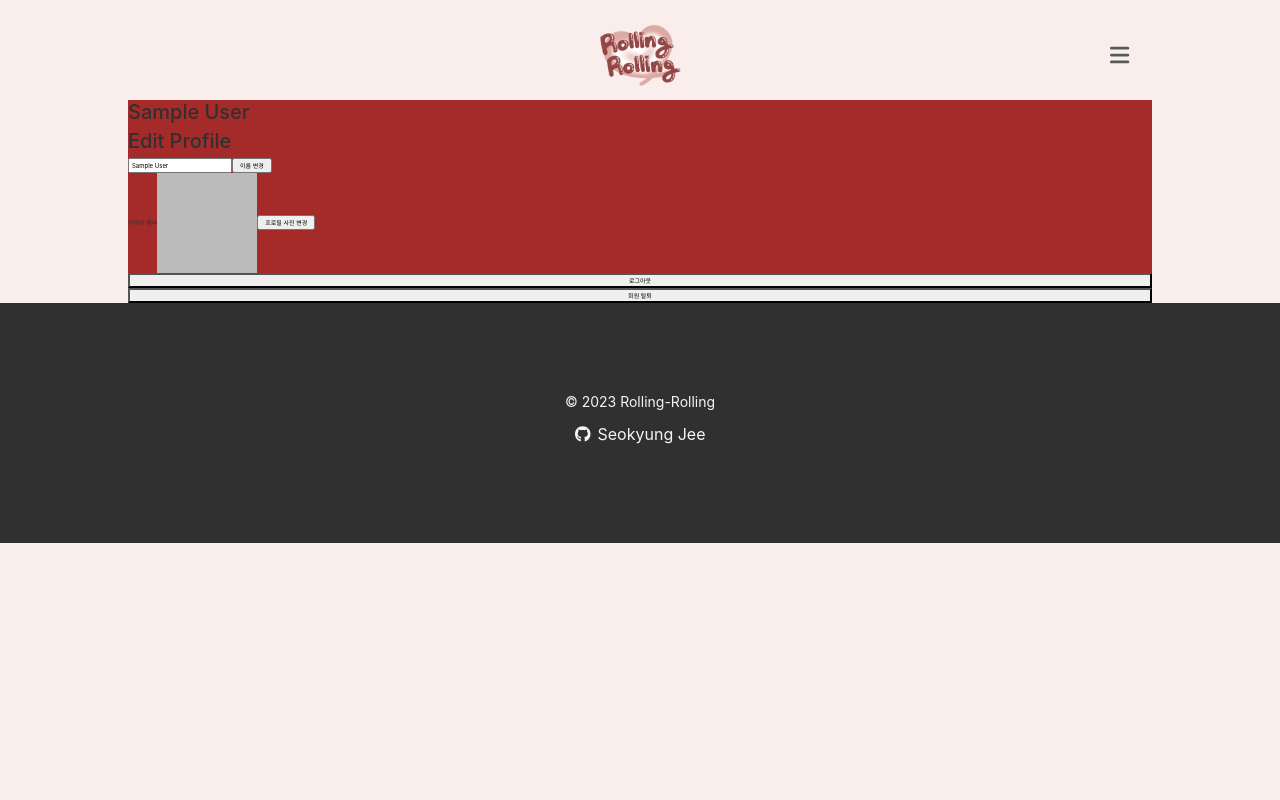
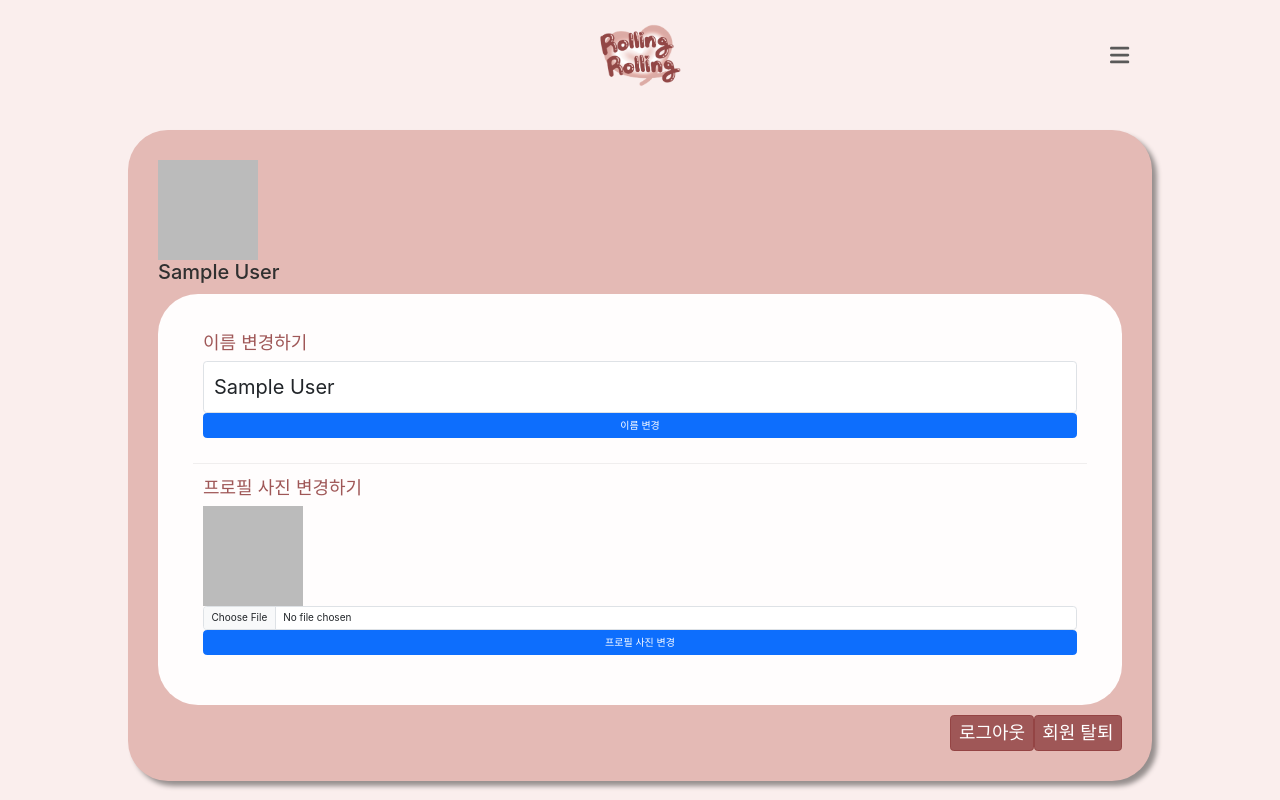
Before and after one commit to Seokyung/Rolling-Rolling, a React (Create React App) app: page /profile in a window 1280 px wide. Shown: the top 800 px of the page. Built offline with nearby package versions, Linux system fonts and the light colour scheme; no server answers; sample sign-in values are in the browser's storage; a web font is replaced by a local one.

Commit message:
Style: Add container styles in profile components

```diff
--- a/src/components/messgaes/CreateMessage.js
+++ b/src/components/messgaes/CreateMessage.js
@@ -238,32 +238,6 @@ function CreateMessage() {
 							</Form.Group>
 							<Divider className="paper-divider" />
 							<Form.Group className="createMessage-button-group">
-								<ButtonGroup>
-									<ToggleButton
-										className="createMessage-toggle-btn"
-										type="radio"
-										variant="outline-secondary"
-										checked={attachment === "attachImage"}
-										id="attachImage"
-										value="attachImage"
-										onChange={onAttachmentTypeChange}
-									>
-										<FontAwesomeIcon icon={faImage} />
-										사진 첨부
-									</ToggleButton>
-									<ToggleButton
-										className="createMessage-toggle-btn"
-										type="radio"
-										variant="outline-secondary"
-										checked={attachment === "attachDrawing"}
-										id="attachDrawing"
-										value="attachDrawing"
-										onChange={onAttachmentTypeChange}
-									>
-										<FontAwesomeIcon icon={faBrush} />
-										그림 첨부
-									</ToggleButton>
-								</ButtonGroup>
 								{
 									<div className="createMessage-attach-group">
 										{attachment === "attachImage" && (
@@ -299,6 +273,32 @@ function CreateMessage() {
 										)}
 									</div>
 								}
+								<ButtonGroup>
+									<ToggleButton
+										className="createMessage-toggle-btn"
+										type="radio"
+										variant="outline-secondary"
+										checked={attachment === "attachImage"}
+										id="attachImage"
+										value="attachImage"
+										onChange={onAttachmentTypeChange}
+									>
+										<FontAwesomeIcon icon={faImage} />
+										사진 첨부
+									</ToggleButton>
+									<ToggleButton
+										className="createMessage-toggle-btn"
+										type="radio"
+										variant="outline-secondary"
+										checked={attachment === "attachDrawing"}
+										id="attachDrawing"
+										value="attachDrawing"
+										onChange={onAttachmentTypeChange}
+									>
+										<FontAwesomeIcon icon={faBrush} />
+										그림 첨부
+									</ToggleButton>
+								</ButtonGroup>
 							</Form.Group>
 
 							<Divider className="paper-divider" />
--- a/src/components/messgaes/MessageImage.js
+++ b/src/components/messgaes/MessageImage.js
@@ -1,5 +1,9 @@
 import React, { useRef } from "react";
 import imageCompression from "browser-image-compression";
+
+import { Form, Button, ButtonGroup, ToggleButton } from "react-bootstrap";
+import { Upload } from "antd";
+import { PlusOutlined } from "@ant-design/icons";
 
 function MessageImage({ msgImg, setMsgImg, setAttachment }) {
 	const imgInputRef = useRef(null);
@@ -27,9 +31,28 @@ function MessageImage({ msgImg, setMsgImg, setAttachment }) {
 	};
 
 	return (
+		<>
 			<div>
+				{msgImg && (
+					<div>
+						<img src={msgImg} width="200px" alt="messageImage" />
+						<button
+							onClick={(e) => {
+								e.preventDefault();
+								clearMsgImg();
+							}}
+						>
+							이미지 제거하기
+						</button>
+					</div>
+				)}
 				<label htmlFor="msgImgInput">
-				<span>이미지 첨부</span>
+					<div>
+						<div className="msgImg-upload-container">
+							<PlusOutlined />
+							사진 업로드
+						</div>
+					</div>
 				</label>
 				<input
 					type="file"
@@ -39,13 +62,32 @@ function MessageImage({ msgImg, setMsgImg, setAttachment }) {
 					accept="image/*"
 					style={{ display: "none" }}
 				/>
-			{msgImg && (
+				<button onClick={clearMsgImg}>X</button>
+			</div>
+			{/* <Form.Group className="createMessage-button-group">
+				<Form.Label>이미지 첨부</Form.Label>
+				<Form.Control
+					type="file"
+					id="msgImgInput"
+					ref={imgInputRef}
+					onChange={onMsgImgChange}
+					accept="image/*"
+				/>
+			</Form.Group> */}
+			{/* <Upload
+				action="/upload.do"
+				listType="picture-card"
+				id="msgImgInput"
+				ref={imgInputRef}
+				onChange={onMsgImgChange}
+				accept="image/*"
+			>
 				<div>
-					<img src={msgImg} width="200px" alt="messageImage" />
-					<button onClick={clearMsgImg}>이미지 제거하기</button>
+					<PlusOutlined />
+					<div className="msgImg-upload-container">사진 업로드</div>
 				</div>
-			)}
-		</div>
+			</Upload> */}
+		</>
 	);
 }
 
--- a/src/components/profile/EditProfile.js
+++ b/src/components/profile/EditProfile.js
@@ -4,6 +4,9 @@ import { authService, storageService } from "api/fbase";
 import { ref, uploadString, getDownloadURL } from "firebase/storage";
 import { updateProfile } from "firebase/auth";
 import { useSelector } from "react-redux";
+
+import { Form, Button } from "react-bootstrap";
+import { Divider } from "antd";
 
 function EditProfile({ refreshUser }) {
 	const userObj = useSelector((state) => state.userReducer);
@@ -77,31 +80,34 @@ function EditProfile({ refreshUser }) {
 
 	return (
 		<div>
-			<h2>Edit Profile</h2>
-			<form onSubmit={onUpdateUserName}>
-				<input
-					type="text"
-					value={userName}
-					onChange={onUserNameChange}
-					placeholder={userObj.displayName}
-				/>
-				<input type="submit" value="이름 변경" />
-			</form>
-			<form onSubmit={onUpdateProfileImg}>
-				<label>
-					<span>이미지 첨부</span>
-					<input
+			<Form className="editPaper-form-container">
+				<Form.Group className="create-form-group">
+					<Form.Label className="create-form-title">이름 변경하기</Form.Label>
+					<Form.Control
+						type="text"
+						className="create-form-input"
+						value={userName}
+						onChange={onUserNameChange}
+						placeholder={userObj.displayName}
+					/>
+					<Button onClick={onUpdateUserName}>이름 변경</Button>
+				</Form.Group>
+				<Divider className="offcanvas-divider" />
+				<Form.Group className="create-form-group">
+					<Form.Label className="create-form-title">
+						프로필 사진 변경하기
+					</Form.Label>
+					<img src={profileImg} width="100px" alt="editProfileImage" />
+					<Form.Control
 						type="file"
 						id="profileImgInput"
 						ref={profileImgRef}
 						onChange={onProfileImgChange}
 						accept="image/*"
-						style={{ display: "none" }}
 					/>
-				</label>
-				<img src={profileImg} width="100px" alt="editProfileImage" />
-				<input type="submit" value="프로필 사진 변경" />
-			</form>
+					<Button onClick={onUpdateProfileImg}>프로필 사진 변경</Button>
+				</Form.Group>
+			</Form>
 		</div>
 	);
 }
--- a/src/pages/Profile.css
+++ b/src/pages/Profile.css
@@ -6,9 +6,3 @@
 	margin: 0 auto;
 	background-color: brown;
 }
-
-@media screen and (max-width: 1023px) {
-	.profile-container {
-		width: 90%;
-	}
-}
--- a/src/pages/Profile.js
+++ b/src/pages/Profile.js
@@ -15,6 +15,7 @@ import { useSelector } from "react-redux";
 import EditProfile from "components/profile/EditProfile";
 import LogOutModal from "components/user/LogOutModal";
 
+import { Button } from "react-bootstrap";
 import "./Profile.css";
 
 function Profile({ refreshUser }) {
@@ -89,12 +90,16 @@ function Profile({ refreshUser }) {
 
 	return (
 		<>
-			<div className="profile-container">
-				<img src={`${userObj.photoURL}`} width="100px" alt="profileImage" />
-				<h2>{userObj.displayName}</h2>
-				<EditProfile refreshUser={refreshUser} />
-				<button onClick={openLogOutModal}>로그아웃</button>
-				<button onClick={deleteAccount}>회원 탈퇴</button>
+			<div className="home-container">
+				<div className="home-paper-container">
+					<img src={`${userObj.photoURL}`} width="100px" alt="profileImage" />
+					<h2>{userObj.displayName}</h2>
+					<EditProfile refreshUser={refreshUser} />
+					<div className="editPaper-edit-btn">
+						<Button onClick={openLogOutModal}>로그아웃</Button>
+						<Button onClick={deleteAccount}>회원 탈퇴</Button>
+					</div>
+				</div>
 			</div>
 
 			<LogOutModal logOutModal={logOutModal} setLogOutModal={setLogOutModal} />
--- a/src/routes/Navigation.js
+++ b/src/routes/Navigation.js
@@ -84,6 +84,7 @@ function Navigation() {
 							<FontAwesomeIcon icon={faUser} />내 정보
 						</Link>
 					</Nav>
+					<Divider className="offcanvas-divider" />
 					<div className="navigation-offcanvas-logout-btn">
 						<Button onClick={openLogOutModal}>로그아웃</Button>
 					</div>
```
Lines whose indentation alone changed are shown as unchanged.
